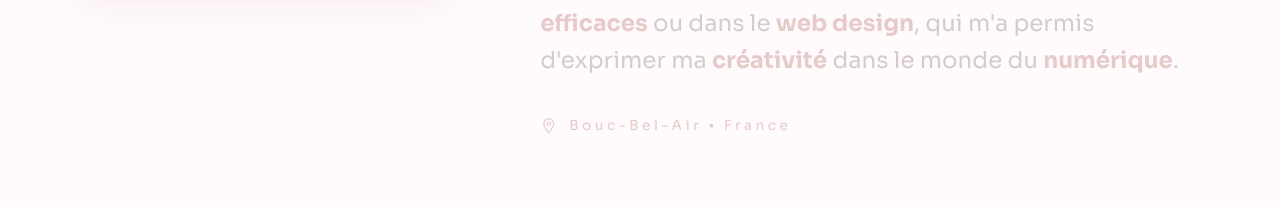
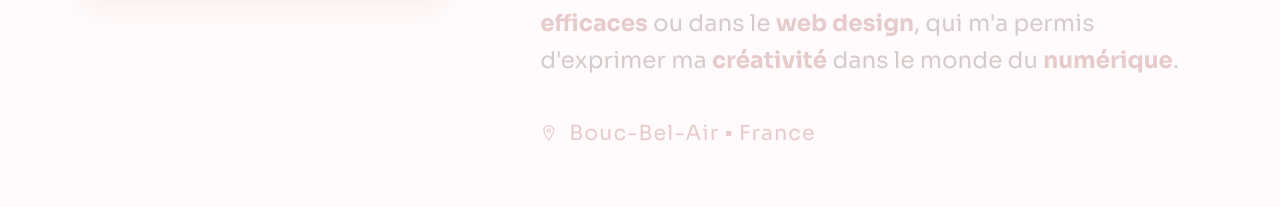
Before and after one commit to thameiu/portfolio, a Next.js app in the folder nextjs-blog/: page / in a window 1280 px wide. Shown: the part 1560-1767 px from the top of the page. Built offline with nearby package versions, Linux system fonts and the light colour scheme; no server answers; a web font is replaced by a local one.

Commit message:
style: location no upper

```diff
--- a/nextjs-blog/components/v2/AboutV2.tsx
+++ b/nextjs-blog/components/v2/AboutV2.tsx
@@ -164,7 +164,7 @@ export default function AboutV2() {
               <IoLocationOutline />
             </span>
             <span
-              className="text-xs  tracking-[0.25em]"
+              className="text-lg tracking-wider "
               style={{ color: "#881111", fontFamily: "'Sora', sans-serif" }}
             >
               Bouc-Bel-Air ▪ France
```
